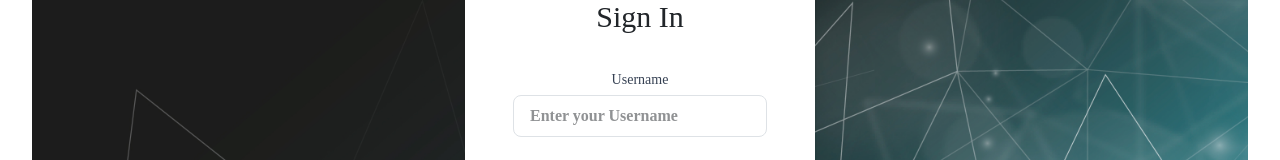
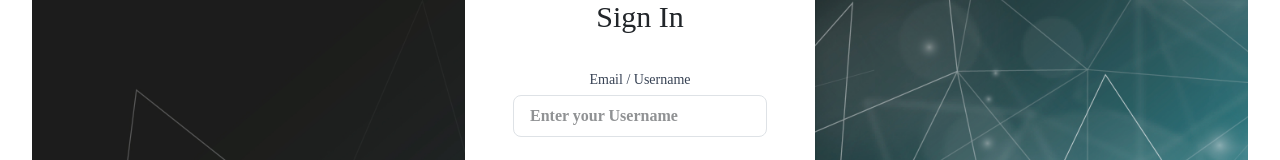
Before and after one commit to Navaneethmayya/Notes_Sharing_App, a React (Vite) app in the folder Notebook/: page /login in a window 1280 px wide. Shown: the part 237-397 px from the top of the page. Built offline with nearby package versions, Linux system fonts and the light colour scheme; a web font is replaced by a local one.

Commit message:
Update LoginForm.jsx

```diff
--- a/Notebook/src/Components/auth/LoginForm.jsx
+++ b/Notebook/src/Components/auth/LoginForm.jsx
@@ -42,7 +42,7 @@ export default function LoginForm() {
           {/* username */}
           <div>
             <label className="block text-sm font-medium text-gray-700">
-              Username
+              Email / Username
             </label>
             <input
               type="text"
```
